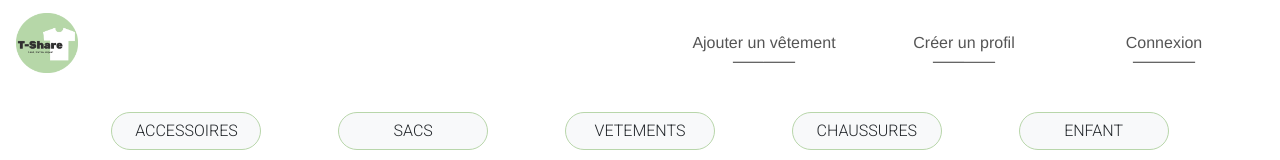
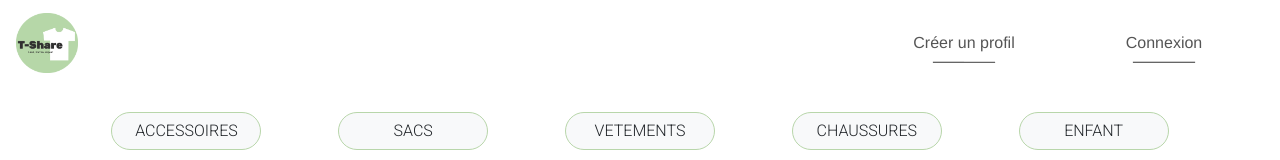
Before and after one commit to lejugeti/TShare, a Vue app: page / in a window 1280 px wide. Shown: the top 160 px of the page. Built offline with nearby package versions, Linux system fonts and the light colour scheme.

Commit message:
Aff button ajout vêt navbar quand co uniquement

```diff
--- a/src/components/Navbar.vue
+++ b/src/components/Navbar.vue
@@ -10,18 +10,18 @@
       <b-collapse id="nav-collapse" is-nav>
         <!--Right aligned nav items -->
         <b-navbar-nav class="ml-auto">
-          <div class="nav-btn-container" v-if="idUtilisateur === 0">
-            <router-link class="button-link" :to="'/ajoutVetement'">
+          <div class="nav-btn-container" >
+            <router-link v-if="estConnected" class="button-link" :to="'/ajoutVetement'">
               <nav-button content="Ajouter un vêtement" />
             </router-link>
-            <router-link class="button-link" :to="`/register`">
+            <router-link v-if="!estConnected" class="button-link" :to="`/register`">
               <nav-button content="Créer un profil"/>
             </router-link>
-            <router-link class="button-link" :to="`/login`">
+            <router-link v-if="!estConnected" class="button-link" :to="`/login`">
               <nav-button content="Connexion"/>
             </router-link>
           </div>
-          <div class="nav-btn-container" v-else>
+          <div class="nav-btn-container" v-if="estConnected">
             <b-nav-item-dropdown :text="'Bonjour, ' + prenomUtilisateur + ' ' + nomUtilisateur " right class="nav-profil">
               <b-dropdown-item >
                 <span class="nav-item-profil" @click="onLogOut">Déconnexion</span>
@@ -44,12 +44,11 @@ export default {
   components: { NavButton },
   data () {
     return {
-      connected: '0'
     }
   },
   computed: {
-    idUtilisateur () {
-      return this.$store.state.idUtilisateur
+    estConnected () {
+      return this.$store.state.idUtilisateur !== 0
     },
     nomUtilisateur () {
       return this.$store.state.nomUtilisateur
--- a/src/router/index.js
+++ b/src/router/index.js
@@ -38,17 +38,17 @@ const routes = [
     component: AffVetement
   },
   {
-    path: '/ajoutVetement/',
+    path: '/ajoutVetement',
     name: 'Ajout d\'un habit',
     component: AjoutVetement
   },
   {
-    path: '/rechercheVetement/',
+    path: '/rechercheVetement',
     name: 'Recherche d\'un habit',
     component: RechercheVetement
   },
   {
-    path: '/historique/',
+    path: '/historique',
     component: HistoriqueView
   },
   {
```
